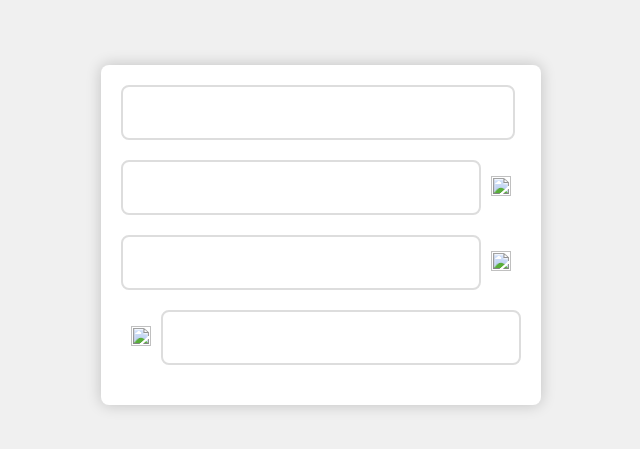
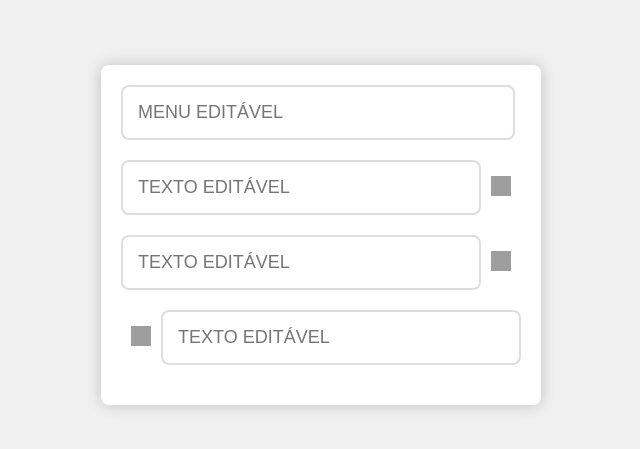
Before and after one commit to Roberto-Kaiser/trello, a plain HTML site: page index.html in a window 1280 px wide. Shown: the part 165-614 px from the top of the page, without its empty margins (319-959 px from the left). Drawn offline with Linux system fonts and the light colour scheme; grey boxes are pictures that could not be loaded.

Commit message:
Update index.html

```diff
--- a/index.html
+++ b/index.html
@@ -8,20 +8,20 @@
 </head>
 <body>
     <div class="container">
-        <div class="input-group">
-            <input type="text">
+        <div class="input-group first-input">
+            <input type="text" placeholder="MENU EDITÁVEL">
         </div>
         <div class="input-group">
-            <input type="text">
-            <div class="img-wrapper"><img src="#" alt=""></div>
+            <input type="text" placeholder="TEXTO EDITÁVEL">
+            <div class="img-wrapper"><img src="https://avesornamentaisjej.cdn.magazord.com.br/img/2024/02/produto/168/16-marreco-pompom-2.png?ims=600x600" alt=""></div>
         </div>
         <div class="input-group">
-            <input type="text">
-            <div class="img-wrapper"><img src="#" alt=""></div>
+            <input type="text" placeholder="TEXTO EDITÁVEL">
+            <div class="img-wrapper"><img src="https://encrypted-tbn0.gstatic.com/images?q=tbn:ANd9GcR0D56IjYL2W7FsPmbkrhD2Lys5h5bhGF_AYA&s" alt=""></div>
         </div>
         <div class="input-group">
-            <div class="img-wrapper"><img src="#" alt=""></div>
-            <input type="text">
+            <div class="img-wrapper"><img src="https://avesornamentaisjej.cdn.magazord.com.br/img/2024/02/produto/168/16-marreco-pompom-2.png?ims=600x600" alt=""></div>
+            <input type="text" placeholder="TEXTO EDITÁVEL">
         </div>
     </div>
 </body>
```
